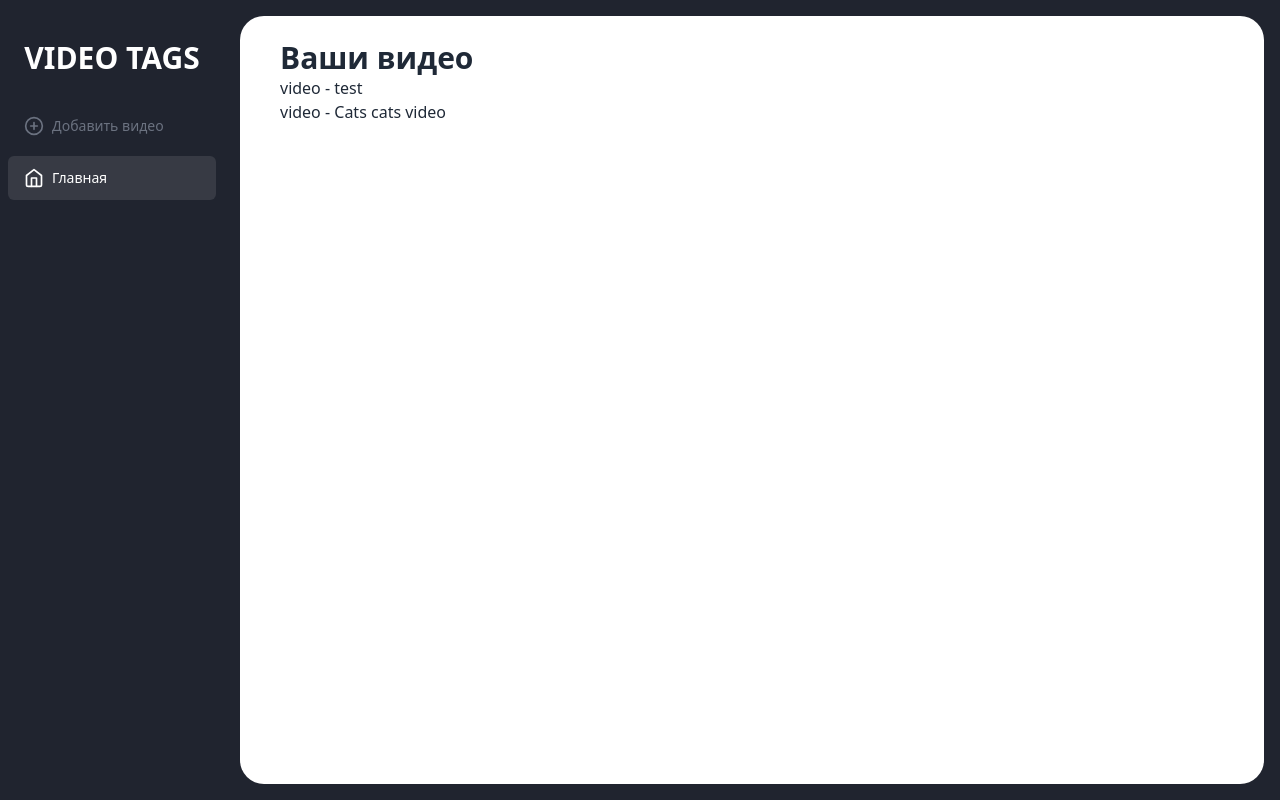
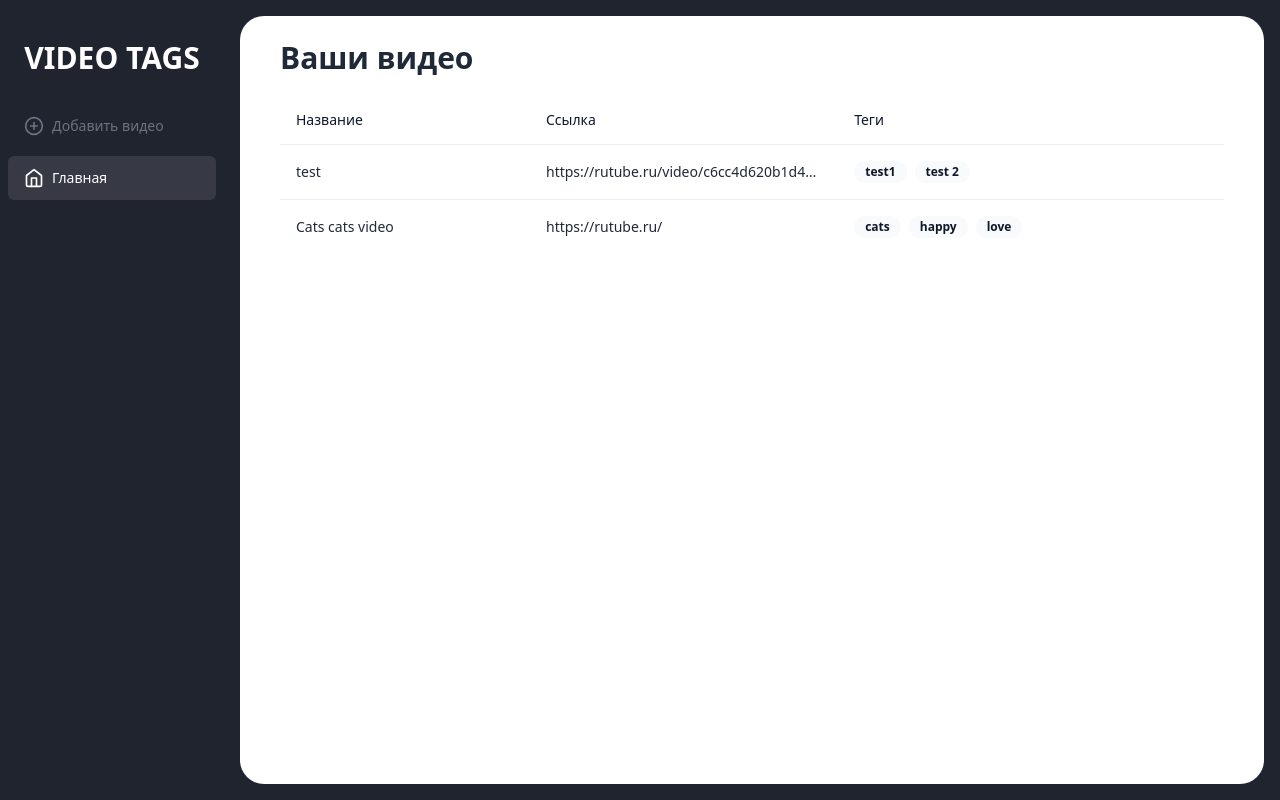
Before and after one commit to banzai-team/video-tagger, a React (Vite) app in the folder frontend/: page / in a window 1280 px wide. Built offline with nearby package versions, Linux system fonts and the light colour scheme.

Commit message:
Add table

```diff
--- /dev/null
+++ b/frontend/src/components/ui/table.tsx
@@ -0,0 +1,117 @@
+import * as React from "react"
+
+import { cn } from "@/lib/utils"
+
+const Table = React.forwardRef<
+  HTMLTableElement,
+  React.HTMLAttributes<HTMLTableElement>
+>(({ className, ...props }, ref) => (
+  <div className="relative w-full overflow-auto">
+    <table
+      ref={ref}
+      className={cn("w-full caption-bottom text-sm", className)}
+      {...props}
+    />
+  </div>
+))
+Table.displayName = "Table"
+
+const TableHeader = React.forwardRef<
+  HTMLTableSectionElement,
+  React.HTMLAttributes<HTMLTableSectionElement>
+>(({ className, ...props }, ref) => (
+  <thead ref={ref} className={cn("[&_tr]:border-b", className)} {...props} />
+))
+TableHeader.displayName = "TableHeader"
+
+const TableBody = React.forwardRef<
+  HTMLTableSectionElement,
+  React.HTMLAttributes<HTMLTableSectionElement>
+>(({ className, ...props }, ref) => (
+  <tbody
+    ref={ref}
+    className={cn("[&_tr:last-child]:border-0", className)}
+    {...props}
+  />
+))
+TableBody.displayName = "TableBody"
+
+const TableFooter = React.forwardRef<
+  HTMLTableSectionElement,
+  React.HTMLAttributes<HTMLTableSectionElement>
+>(({ className, ...props }, ref) => (
+  <tfoot
+    ref={ref}
+    className={cn(
+      "border-t bg-muted/50 font-medium [&>tr]:last:border-b-0",
+      className
+    )}
+    {...props}
+  />
+))
+TableFooter.displayName = "TableFooter"
+
+const TableRow = React.forwardRef<
+  HTMLTableRowElement,
+  React.HTMLAttributes<HTMLTableRowElement>
+>(({ className, ...props }, ref) => (
+  <tr
+    ref={ref}
+    className={cn(
+      "border-b border-muted-foreground/20 transition-colors hover:bg-muted-foreground/10 data-[state=selected]:bg-muted",
+      className
+    )}
+    {...props}
+  />
+))
+TableRow.displayName = "TableRow"
+
+const TableHead = React.forwardRef<
+  HTMLTableCellElement,
+  React.ThHTMLAttributes<HTMLTableCellElement>
+>(({ className, ...props }, ref) => (
+  <th
+    ref={ref}
+    className={cn(
+      "border-b border-muted-foreground/20 h-12 px-4 text-left align-middle font-medium text-primary-foreground [&:has([role=checkbox])]:pr-0",
+      className
+    )}
+    {...props}
+  />
+))
+TableHead.displayName = "TableHead"
+
+const TableCell = React.forwardRef<
+  HTMLTableCellElement,
+  React.TdHTMLAttributes<HTMLTableCellElement>
+>(({ className, ...props }, ref) => (
+  <td
+    ref={ref}
+    className={cn("p-4 align-middle [&:has([role=checkbox])]:pr-0", className)}
+    {...props}
+  />
+))
+TableCell.displayName = "TableCell"
+
+const TableCaption = React.forwardRef<
+  HTMLTableCaptionElement,
+  React.HTMLAttributes<HTMLTableCaptionElement>
+>(({ className, ...props }, ref) => (
+  <caption
+    ref={ref}
+    className={cn("mt-4 text-sm text-muted-foreground", className)}
+    {...props}
+  />
+))
+TableCaption.displayName = "TableCaption"
+
+export {
+  Table,
+  TableHeader,
+  TableBody,
+  TableFooter,
+  TableHead,
+  TableRow,
+  TableCell,
+  TableCaption,
+}
--- a/frontend/src/pages/MainPage/MainPage.tsx
+++ b/frontend/src/pages/MainPage/MainPage.tsx
@@ -7,24 +7,30 @@ import {Routes} from "@/Router.tsx";
 import VideoTable from "@/pages/MainPage/components/VideoTable.tsx";
 
 export type VideoDataItem = {
+    id: string;
     name: string;
     tags: string[];
+    source: string;
 };
 
 const MainPage: React.FC = () => {
     const navigate = useNavigate();
 
-    const data = [{
+    const data: VideoDataItem[] = [{
+        id: '0',
         name: "test",
-        tags: ["test1", "test 2"]
+        tags: ["test1", "test 2"],
+        source: 'https://rutube.ru/video/c6cc4d620b1d4338901770a44b3e82f4/'
     },{
+        id: '1',
         name: "Cats cats video",
-        tags: ["cats", "happy", "love"]
+        tags: ["cats", "happy", "love"],
+        source: 'https://rutube.ru/'
     }];
 
     return (
         <>
-            <h2>Ваши видео</h2>
+            <h2 className="mb-5">Ваши видео</h2>
             {
                 !data || !data.length
                 ? (<EmptyView title="Список видео пуст">
--- a/frontend/src/pages/MainPage/components/VideoTable.tsx
+++ b/frontend/src/pages/MainPage/components/VideoTable.tsx
@@ -1,5 +1,8 @@
 import React from 'react';
 import {VideoDataItem} from "@/pages/MainPage/MainPage.tsx";
+import {Table, TableBody, TableCell, TableHead, TableHeader, TableRow} from "@/components/ui/table";
+import {Routes} from "@/Router";
+import {Badge} from "@/components/ui/badge";
 
 type VideoTableProps = {
     data: VideoDataItem[];
@@ -7,9 +10,40 @@ type VideoTableProps = {
 
 const VideoTable: React.FC<VideoTableProps> = ({data}) => {
     return (
-        <div>
-            {data.map((item, key) => <div key={`video-${key}`}>video - {item.name}</div>)}
-        </div>
+        <Table>
+            <TableHeader>
+                <TableHead>Название</TableHead>
+                <TableHead>Ссылка</TableHead>
+                <TableHead>Теги</TableHead>
+            </TableHeader>
+            <TableBody>
+                {data.map((item) => (
+                    <TableRow key={`video-${item.id}`}>
+                        <TableCell className="max-w-48 w-max">
+                            <a href={`${Routes.Video}/${item.id}`} className="font-medium">
+                                {item.name}
+                            </a>
+                        </TableCell>
+                        <TableCell className="max-w-40 overflow-hidden text-ellipsis whitespace-nowrap">
+                            <a
+                                href={item.source}
+                                target="_blank"
+                                className="font-medium"
+                            >
+                                {item.source}
+                            </a>
+                        </TableCell>
+                        <TableCell className="flex gap-2">
+                            {item.tags.map(item => (
+                                <Badge className="text-xs whitespace-nowrap" variant='default'>
+                                    {item}
+                                </Badge>)
+                            )}
+                        </TableCell>
+                    </TableRow>
+                ))}
+            </TableBody>
+        </Table>
     );
 };
 
```
